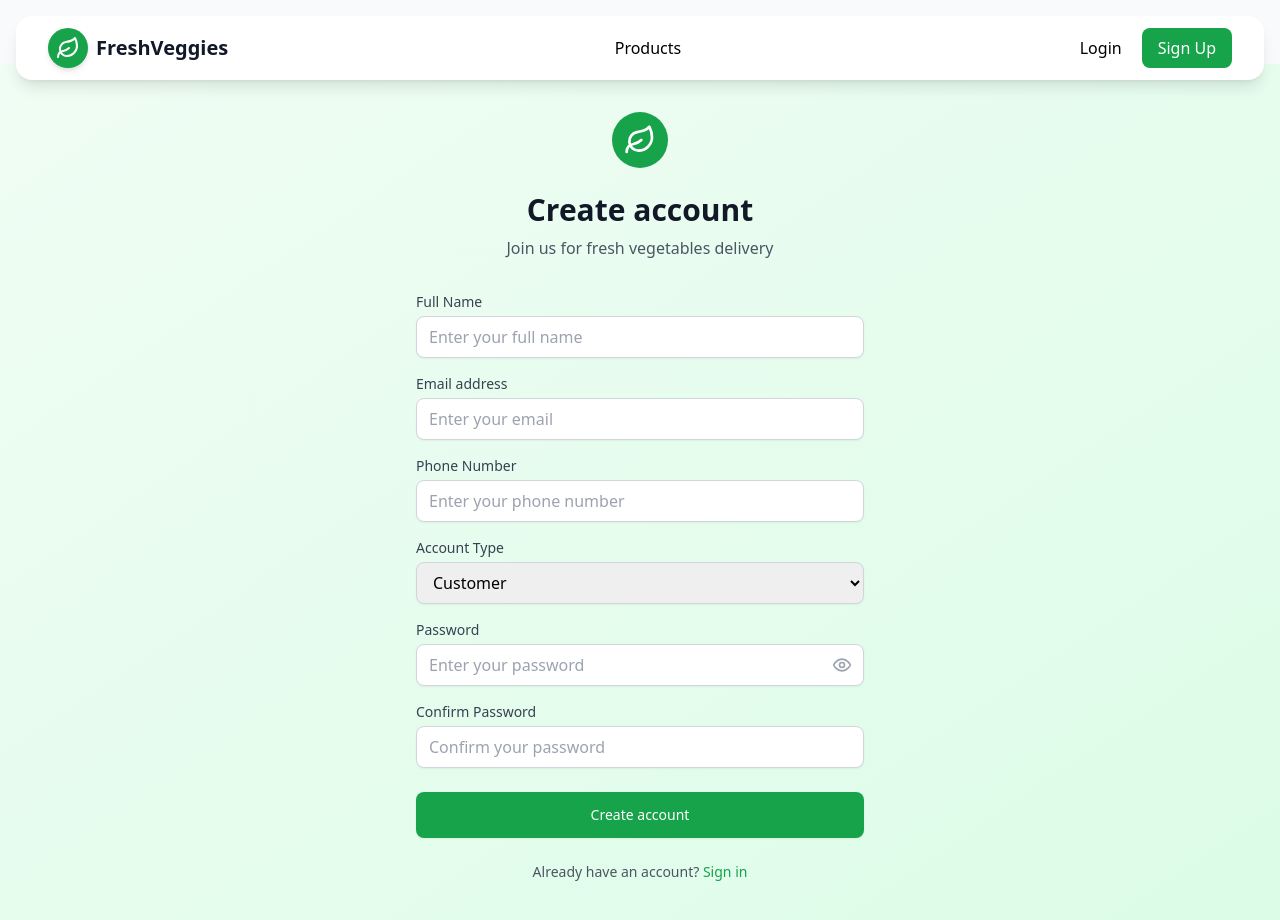
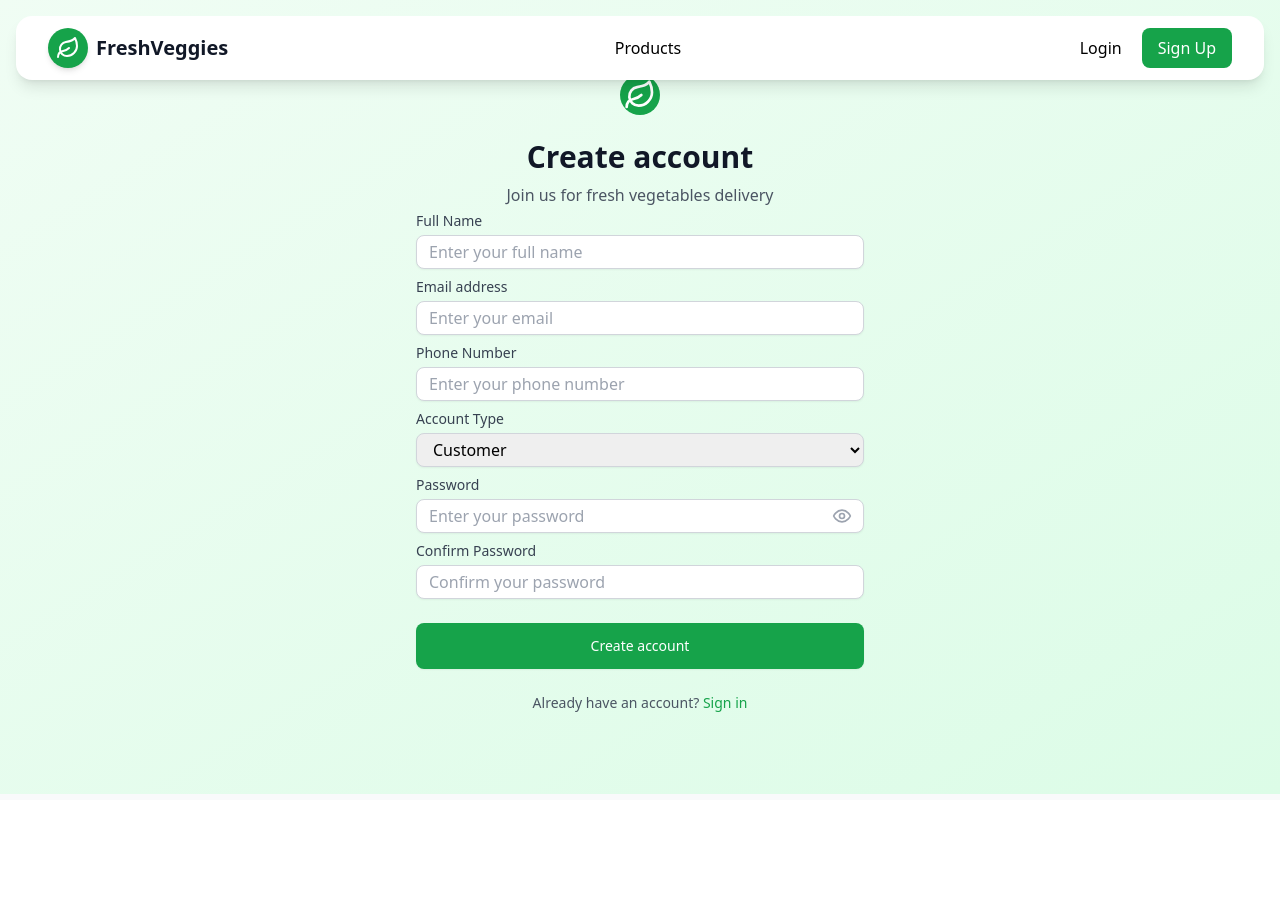
Before and after one commit to JAGANDEESH/Project_Agri, a React (Vite) app: page /register in a window 1280 px wide. Shown: the top 920 px of the page. After the commit the page ends 800 px from the top, so only its background shows below. Built offline with nearby package versions, Linux system fonts and the light colour scheme.

Commit message:
common style implemented

```diff
--- a/src/components/Auth/Login.tsx
+++ b/src/components/Auth/Login.tsx
@@ -33,7 +33,7 @@
   };
 
   return (
-    <div className="min-h-screen bg-gradient-to-br from-green-50 to-green-100 flex items-center justify-center px-4">
+    <div className="min-h-screen bg-gradient-to-br from-green-50 to-green-100 flex items-center justify-center px-1 mt-[-70px]">
       <div className="max-w-md w-full space-y-8">
         {/* Header */}
         <div className="text-center">
--- a/src/components/Auth/Register.tsx
+++ b/src/components/Auth/Register.tsx
@@ -65,12 +65,12 @@
   };
 
   return (
-    <div className="min-h-screen bg-gradient-to-br from-green-50 to-green-100 flex items-center justify-center px-4 py-12">
-      <div className="max-w-md w-full space-y-8">
+    <div className="min-h-screen bg-gradient-to-br from-green-50 to-green-100 flex items-center justify-center px-4 py-12 mt-[-70px]">
+      <div className="max-w-md w-full space-y-1">
         {/* Header */}
         <div className="text-center">
           <div className="flex justify-center">
-            <div className="bg-green-600 p-3 rounded-full">
+            <div className="bg-green-600 p-1 rounded-full">
               <Leaf className="h-8 w-8 text-white" />
             </div>
           </div>
@@ -80,7 +80,7 @@
 
         {/* Form */}
         <form className="mt-8 space-y-6" onSubmit={handleSubmit}>
-          <div className="space-y-4">
+          <div className="space-y-2">
             <div>
               <label htmlFor="name" className="block text-sm font-medium text-gray-700">
                 Full Name
@@ -92,7 +92,7 @@
                 required
                 value={formData.name}
                 onChange={handleChange}
-                className="mt-1 block w-full px-3 py-2 border border-gray-300 rounded-lg shadow-sm focus:outline-none focus:ring-green-500 focus:border-green-500"
+                className="input input-name"
                 placeholder="Enter your full name"
               />
             </div>
@@ -108,8 +108,8 @@
                 required
                 value={formData.email}
                 onChange={handleChange}
-                className="mt-1 block w-full px-3 py-2 border border-gray-300 rounded-lg shadow-sm focus:outline-none focus:ring-green-500 focus:border-green-500"
                 placeholder="Enter your email"
+                className='input input-name'
               />
             </div>
 
@@ -123,7 +123,7 @@
                 type="tel"
                 value={formData.phone}
                 onChange={handleChange}
-                className="mt-1 block w-full px-3 py-2 border border-gray-300 rounded-lg shadow-sm focus:outline-none focus:ring-green-500 focus:border-green-500"
+                className="input input-name"
                 placeholder="Enter your phone number"
               />
             </div>
@@ -137,7 +137,7 @@
                 name="role"
                 value={formData.role}
                 onChange={handleChange}
-                className="mt-1 block w-full px-3 py-2 border border-gray-300 rounded-lg shadow-sm focus:outline-none focus:ring-green-500 focus:border-green-500"
+                className="input input-name"
               >
                 <option value="user">Customer</option>
                 <option value="admin">merchent</option>
@@ -156,7 +156,7 @@
                   required
                   value={formData.password}
                   onChange={handleChange}
-                  className="mt-1 block w-full px-3 py-2 pr-10 border border-gray-300 rounded-lg shadow-sm focus:outline-none focus:ring-green-500 focus:border-green-500"
+                  className="input input-name"
                   placeholder="Enter your password"
                 />
                 <button
@@ -184,7 +184,7 @@
                 required
                 value={formData.confirmPassword}
                 onChange={handleChange}
-                className="mt-1 block w-full px-3 py-2 border border-gray-300 rounded-lg shadow-sm focus:outline-none focus:ring-green-500 focus:border-green-500"
+                className="input input-name"
                 placeholder="Confirm your password"
               />
             </div>
--- a/src/components/Masters/UOM/UOM.tsx
+++ b/src/components/Masters/UOM/UOM.tsx
@@ -1,6 +1,7 @@
 import { useEffect, useState } from 'react';
 import { motion } from 'framer-motion';
 import axios from 'axios';
+import { useAuthStore } from '../../../store/authStore';
 
 interface UOMType {
   id: number;
@@ -12,6 +13,7 @@
   const [uoms, setUoms] = useState<UOMType[]>([]);
   const [editing, setEditing] = useState(false);
 
+  const { user } = useAuthStore();
   const fetchUOMs = async () => {
     try {
       const res = await axios.get('http://localhost:5000/api/uoms');
@@ -36,6 +38,7 @@
       } else {
         await axios.post('http://localhost:5000/api/uoms', {
           name: formData.name,
+          userId: user?.id,
         });
       }
       fetchUOMs();
--- a/src/index.css
+++ b/src/index.css
@@ -30,4 +30,7 @@
   .table-row-hover {
     @apply hover:bg-gray-100 transition;
   }
+  .input-name{
+    @apply mt-1 block w-full px-3 py-1 border border-gray-300 rounded-lg shadow-sm focus:outline-none focus:ring-green-500 focus:border-green-500;
+  }
 }
```
